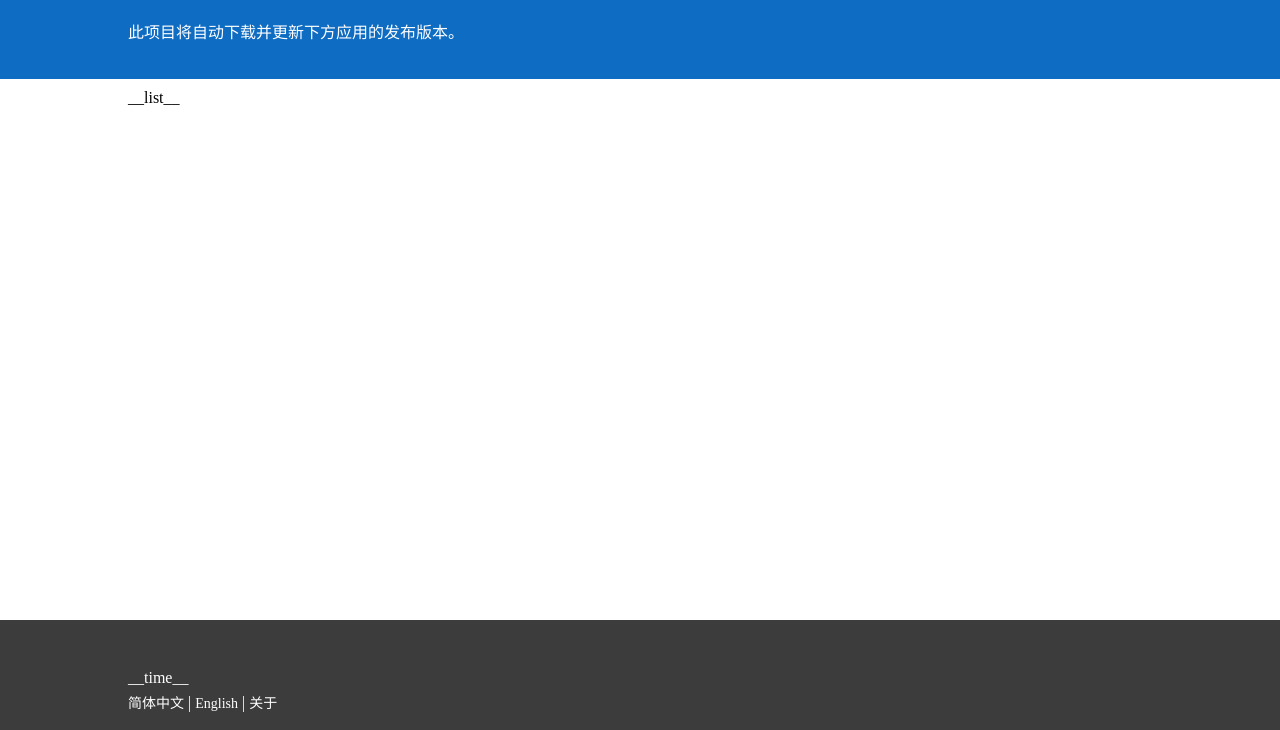
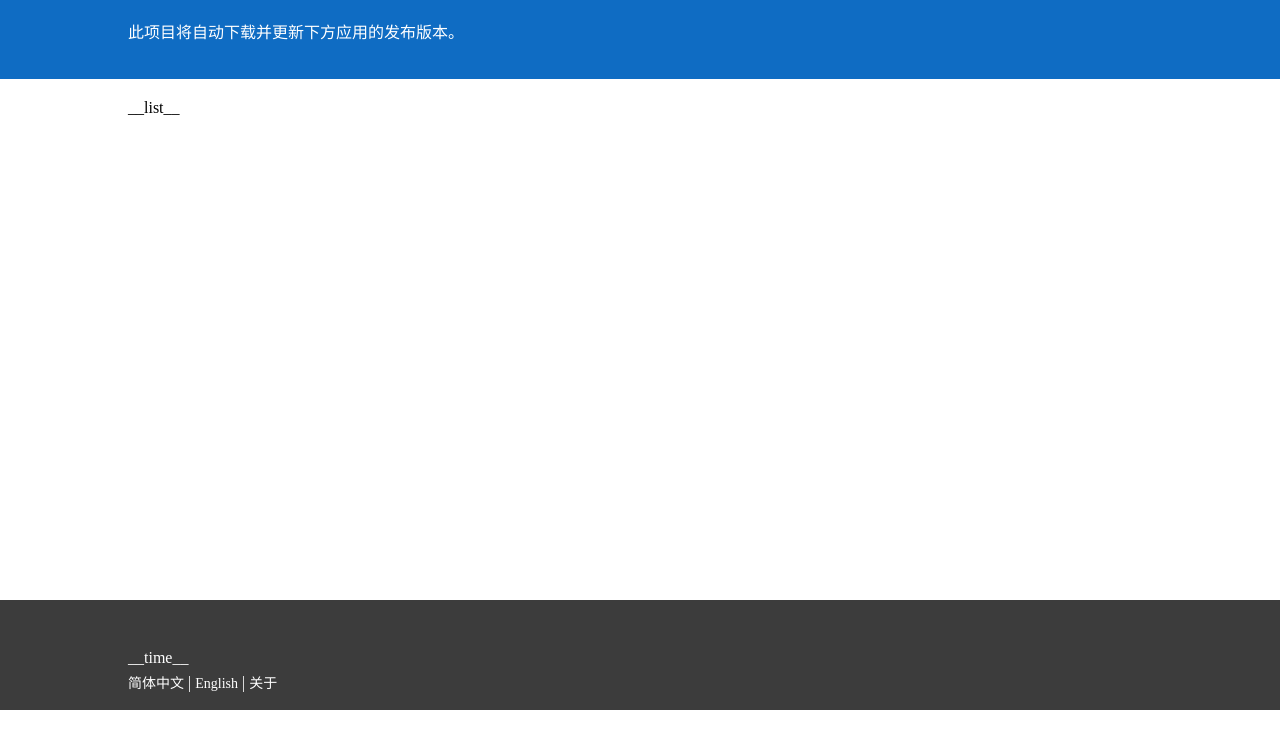
Before and after one commit to josark2005/AppsMirror, a plain HTML site: page assets/index.html in a window 1280 px wide. Shown: the part 90-820 px from the top of the page. Drawn offline with Linux system fonts and the light colour scheme.

Commit message:
update css & js

```diff
--- a/assets/app.js
+++ b/assets/app.js
@@ -5,9 +5,10 @@ window.onresize = function() {
   resize();
 }
 function resize() {
+  let height_offset = -40
   let win_height = document.body.offsetHeight;
   let header_height = document.getElementById('header').offsetHeight;
   let footer_height = document.getElementById('footer').offsetHeight;
   console.log(win_height - header_height - footer_height + "px")
-  document.getElementById('container').style.minHeight = win_height - header_height - footer_height + "px";
+  document.getElementById('container').style.minHeight = win_height - header_height - footer_height + height_offset + "px";
 }
--- a/assets/main.css
+++ b/assets/main.css
@@ -7,6 +7,7 @@ html,body {
   header {
     padding-top: 20px;
     padding-bottom: 20px;
+    margin-bottom: 20px;
     text-align: center;
     background-color: rgb(15,108,195)
   }
@@ -15,6 +16,7 @@ html,body {
   header {
     padding-top: 20px;
     padding-bottom: 20px;
+    margin-bottom: 20px;
     text-align: left;
     background-color: rgb(15,108,195)
   }
@@ -38,10 +40,6 @@ header p {
     margin: auto;
   }
 }
-div.container#container {
-  margin-top: 10px;
-  margin-bottom: 10px;
-}
 a.list {
   margin-bottom: 5px;
   font-size: 16px;
@@ -54,6 +52,7 @@ img {
 }
 @media screen and (max-width:640px) {
   footer {
+    margin-top: 20px;
     padding-top: 20px;
     height: 90px;
     width: 100%;
@@ -63,6 +62,7 @@ img {
 }
 @media screen and (min-width:641px) {
   footer {
+    margin-top: 20px;
     padding-top: 20px;
     height: 90px;
     width: 100%;
```
